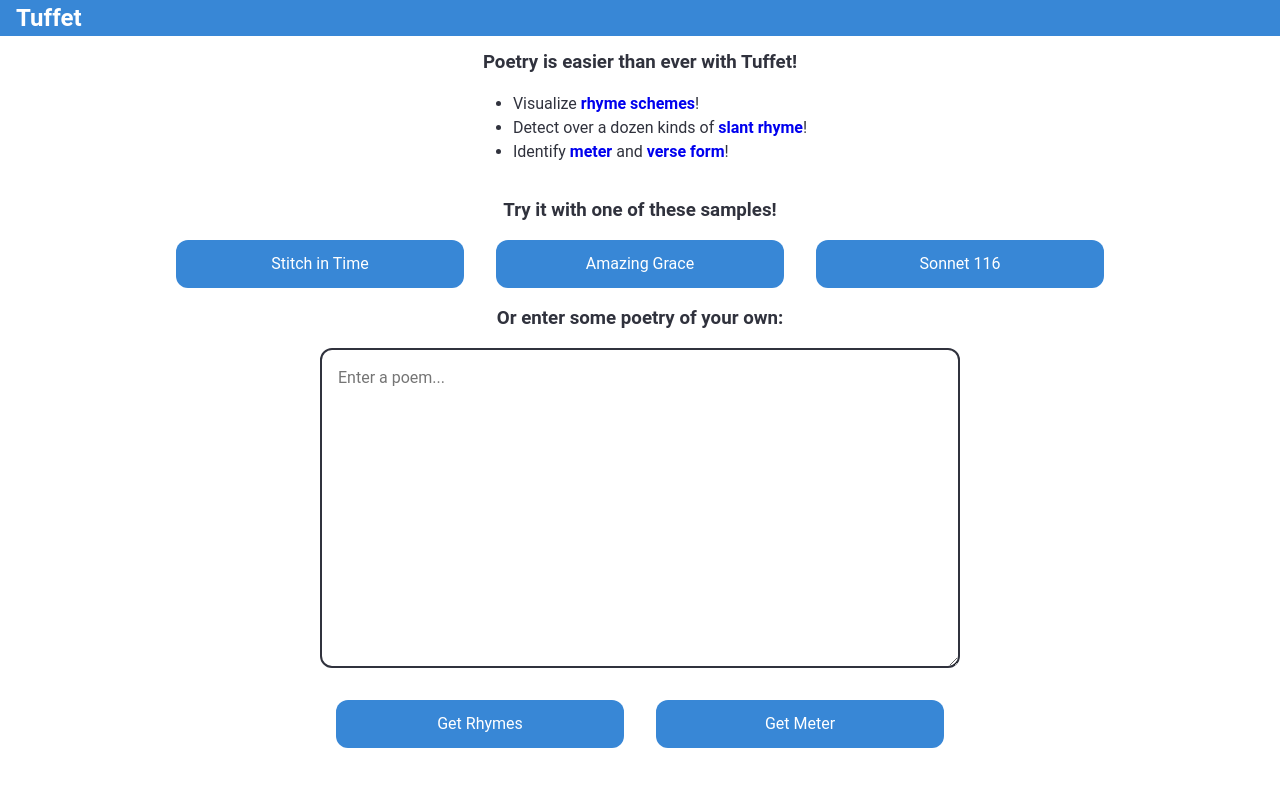
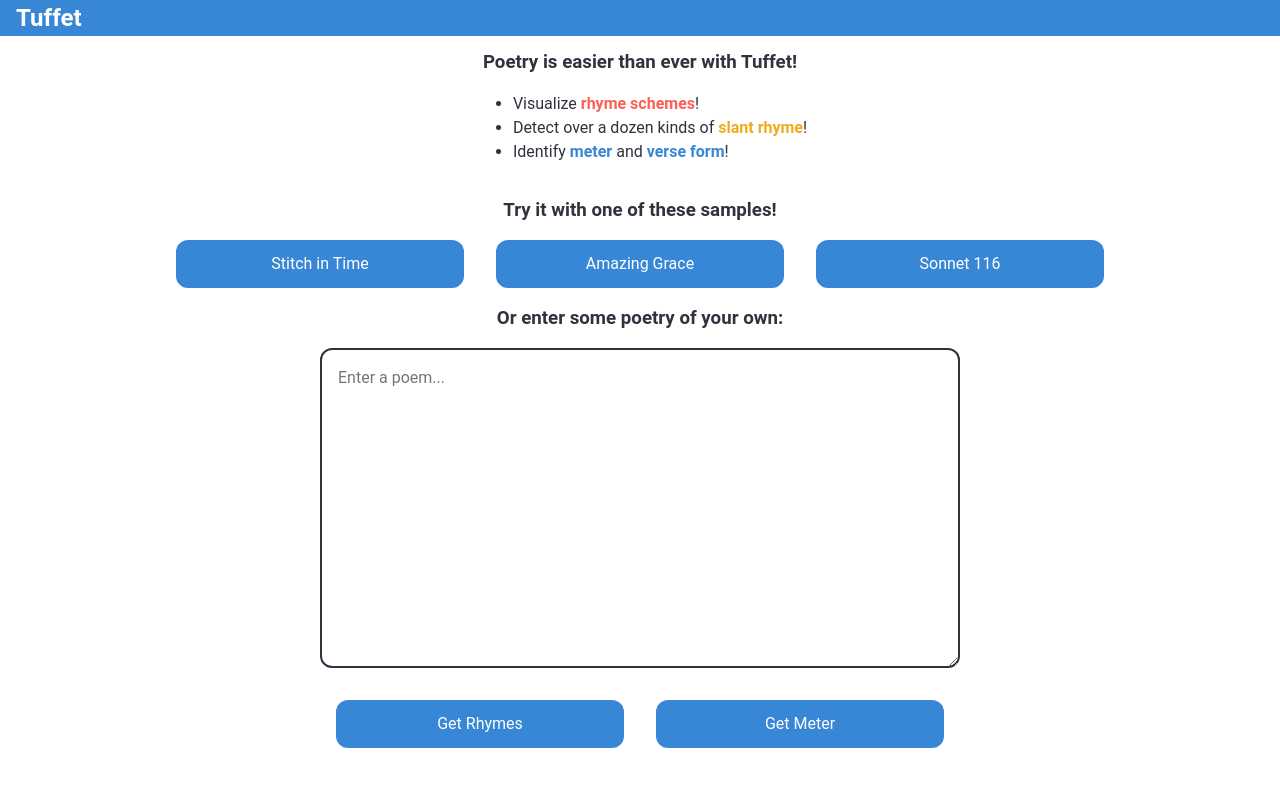
Before and after one commit to SamuelPerrin/tuffet, a React (Create React App) app in the folder iambe/: page / in a window 1280 px wide. Shown: the top 786 px of the page. Built offline with nearby package versions, Linux system fonts and the light colour scheme.

Commit message:
fixes bug with unvisited link color

```diff
--- a/iambe/src/components/styled/Global.js
+++ b/iambe/src/components/styled/Global.js
@@ -50,7 +50,11 @@ const GlobalStyle = createGlobalStyle`
     a:not([class]) {
     text-decoration:none;
     }
-    /* A elements don't turn purple once they've been visited*/
+    /* A elements don't start out as blue */
+    a:link {
+        color: inherit;
+    }
+    /* A elements don't turn purple once they've been visited */
     a:visited {
         color:inherit;
     }
```
